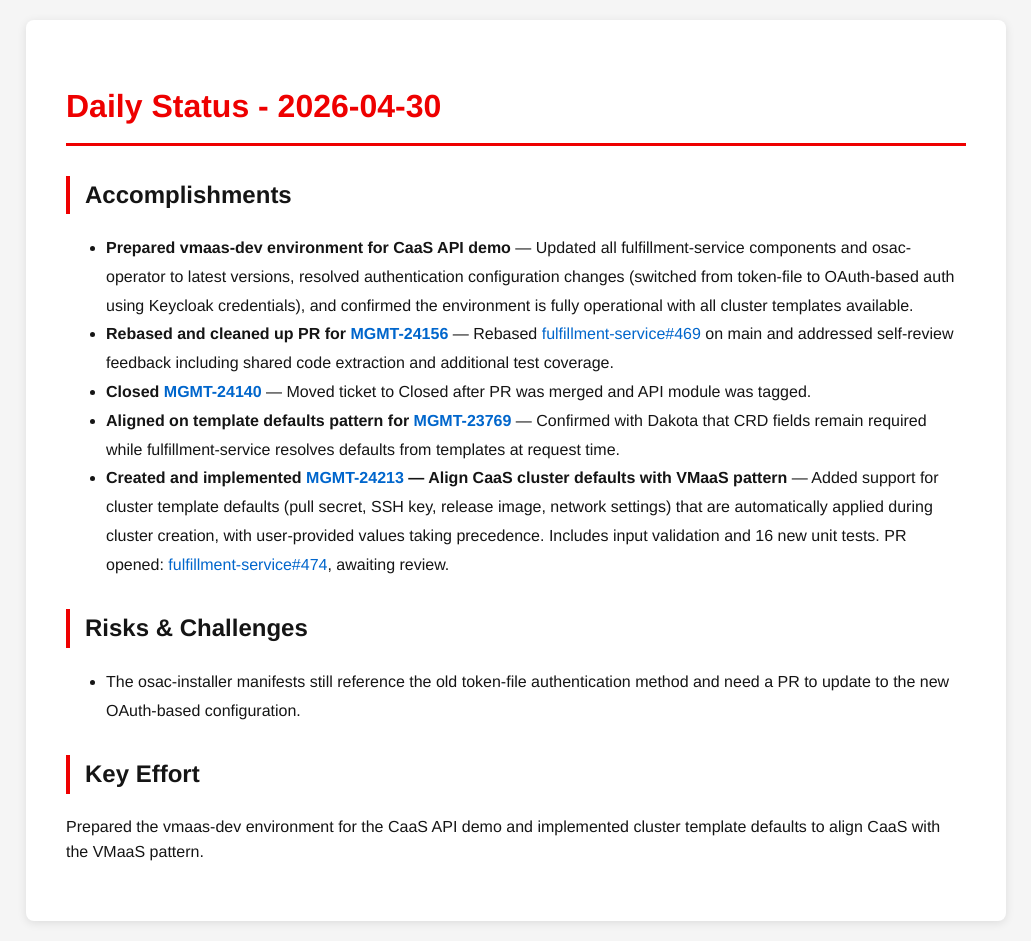
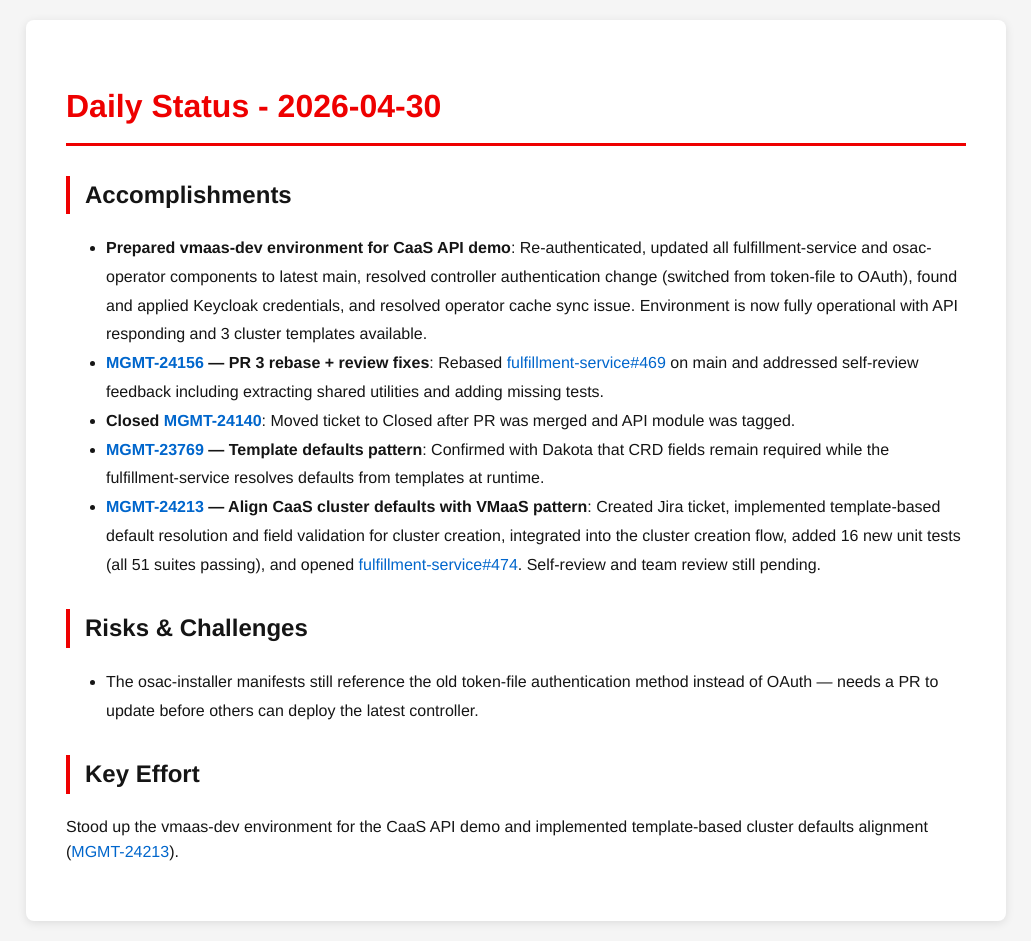
Before and after one commit to tzvatot/daily-status, a Jekyll site: the page built from 2026-04-30.md, in a window 1280 px wide. Shown: the whole page, without its empty margins (124-1155 px from the left). Built offline with Jekyll 4.4.1, drawn with Linux system fonts in a browser that asks for light colours.

Commit message:
Daily status update - 2026-04-30

```diff
--- a/2026-04-30.md
+++ b/2026-04-30.md
@@ -7,14 +7,14 @@
 # Daily Status - 2026-04-30
 
 ## Accomplishments
-- **Prepared vmaas-dev environment for CaaS API demo** — Updated all fulfillment-service components and osac-operator to latest versions, resolved authentication configuration changes (switched from token-file to OAuth-based auth using Keycloak credentials), and confirmed the environment is fully operational with all cluster templates available.
-- **Rebased and cleaned up PR for [MGMT-24156](https://issues.redhat.com/browse/MGMT-24156)** — Rebased [fulfillment-service#469](https://github.com/osac-project/fulfillment-service/pull/469) on main and addressed self-review feedback including shared code extraction and additional test coverage.
-- **Closed [MGMT-24140](https://issues.redhat.com/browse/MGMT-24140)** — Moved ticket to Closed after PR was merged and API module was tagged.
-- **Aligned on template defaults pattern for [MGMT-23769](https://issues.redhat.com/browse/MGMT-23769)** — Confirmed with Dakota that CRD fields remain required while fulfillment-service resolves defaults from templates at request time.
-- **Created and implemented [MGMT-24213](https://issues.redhat.com/browse/MGMT-24213) — Align CaaS cluster defaults with VMaaS pattern** — Added support for cluster template defaults (pull secret, SSH key, release image, network settings) that are automatically applied during cluster creation, with user-provided values taking precedence. Includes input validation and 16 new unit tests. PR opened: [fulfillment-service#474](https://github.com/osac-project/fulfillment-service/pull/474), awaiting review.
+- **Prepared vmaas-dev environment for CaaS API demo**: Re-authenticated, updated all fulfillment-service and osac-operator components to latest main, resolved controller authentication change (switched from token-file to OAuth), found and applied Keycloak credentials, and resolved operator cache sync issue. Environment is now fully operational with API responding and 3 cluster templates available.
+- **[MGMT-24156](https://issues.redhat.com/browse/MGMT-24156) — PR 3 rebase + review fixes**: Rebased [fulfillment-service#469](https://github.com/osac-project/fulfillment-service/pull/469) on main and addressed self-review feedback including extracting shared utilities and adding missing tests.
+- **Closed [MGMT-24140](https://issues.redhat.com/browse/MGMT-24140)**: Moved ticket to Closed after PR was merged and API module was tagged.
+- **[MGMT-23769](https://issues.redhat.com/browse/MGMT-23769) — Template defaults pattern**: Confirmed with Dakota that CRD fields remain required while the fulfillment-service resolves defaults from templates at runtime.
+- **[MGMT-24213](https://issues.redhat.com/browse/MGMT-24213) — Align CaaS cluster defaults with VMaaS pattern**: Created Jira ticket, implemented template-based default resolution and field validation for cluster creation, integrated into the cluster creation flow, added 16 new unit tests (all 51 suites passing), and opened [fulfillment-service#474](https://github.com/osac-project/fulfillment-service/pull/474). Self-review and team review still pending.
 
 ## Risks & Challenges
-- The osac-installer manifests still reference the old token-file authentication method and need a PR to update to the new OAuth-based configuration.
+- The osac-installer manifests still reference the old token-file authentication method instead of OAuth — needs a PR to update before others can deploy the latest controller.
 
 ## Key Effort
-Prepared the vmaas-dev environment for the CaaS API demo and implemented cluster template defaults to align CaaS with the VMaaS pattern.
+Stood up the vmaas-dev environment for the CaaS API demo and implemented template-based cluster defaults alignment ([MGMT-24213](https://issues.redhat.com/browse/MGMT-24213)).
```
